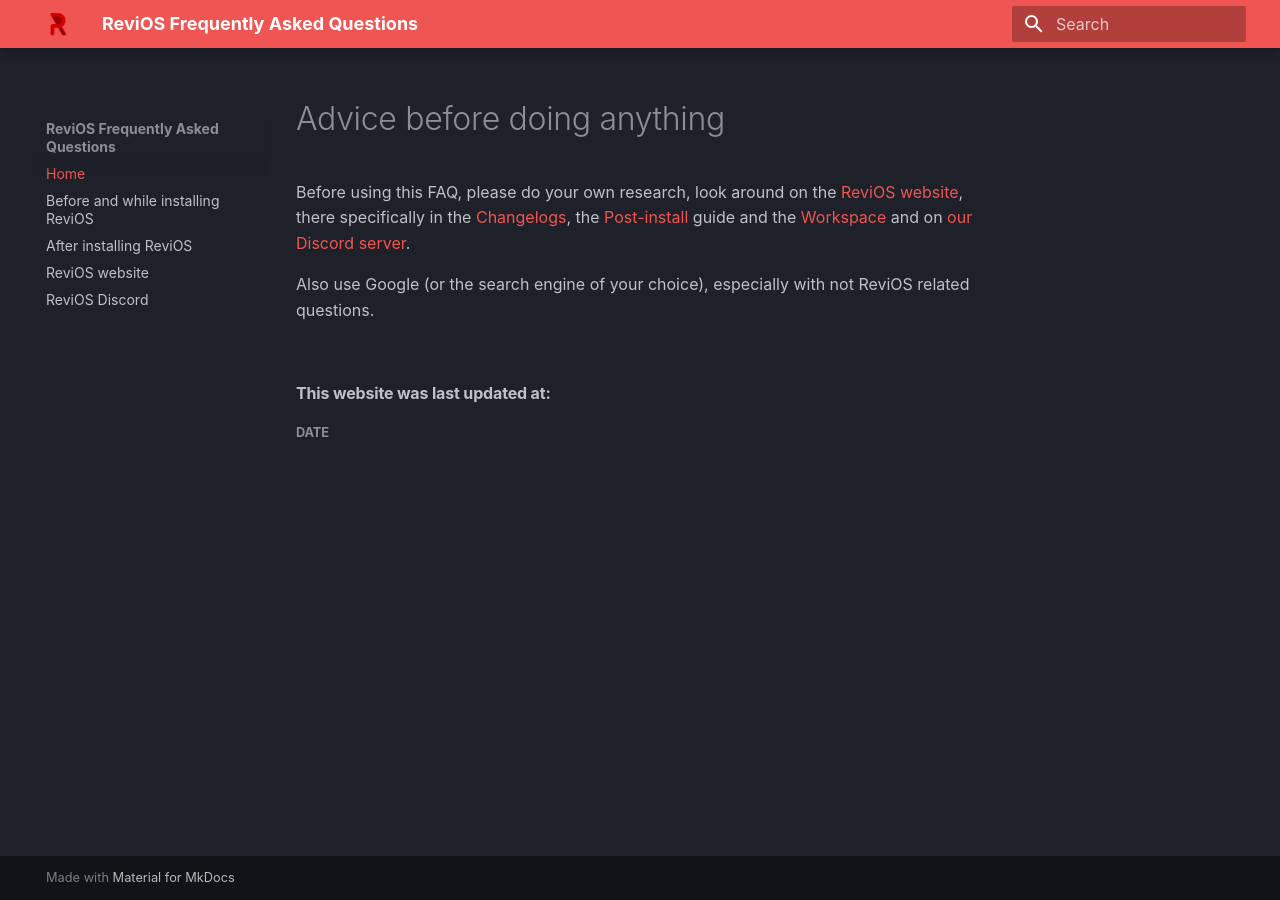
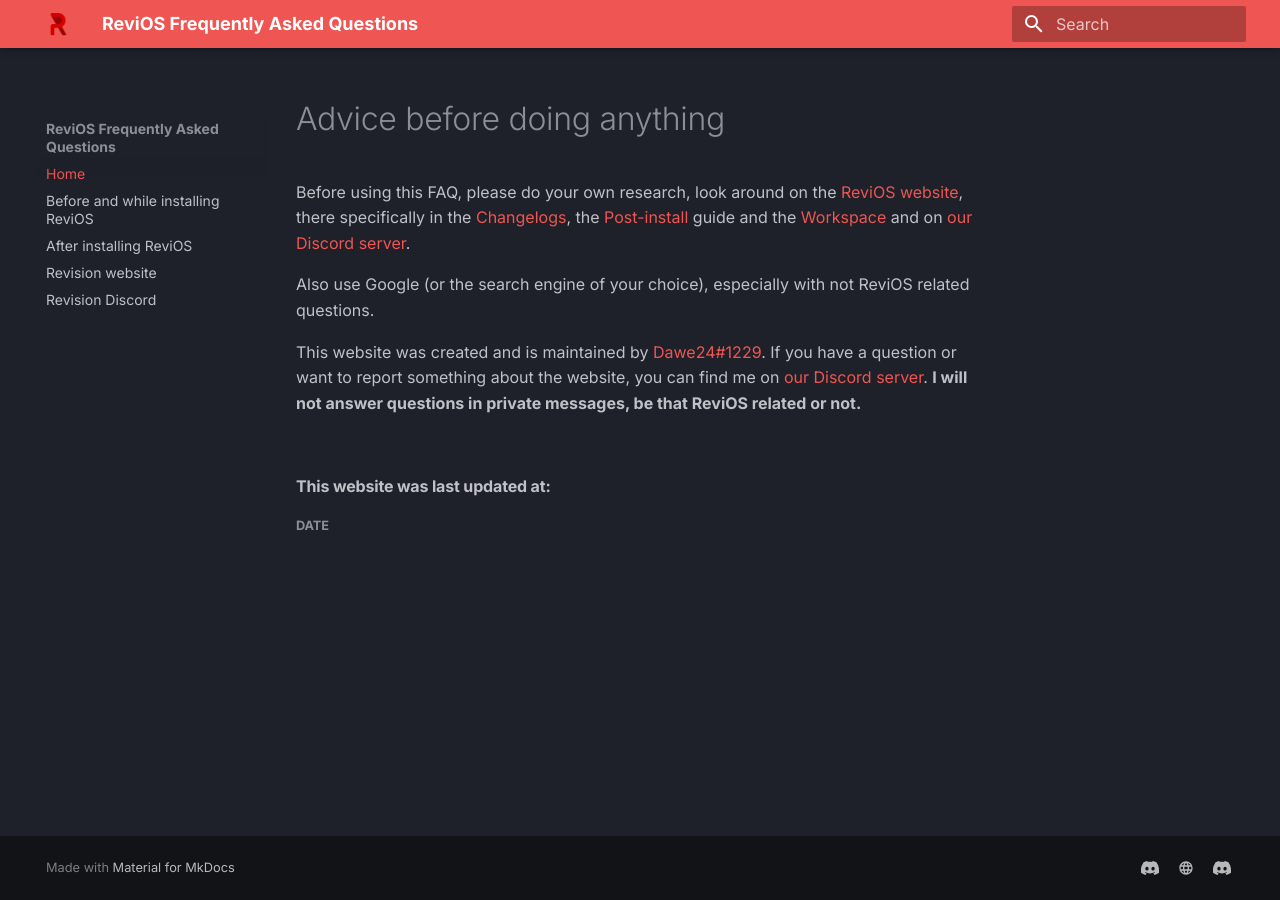
Before and after one commit to dkovacs24/ReviOS_faq, an MkDocs documentation site: the page built from docs/index.md, in a window 1280 px wide. Built offline with MkDocs 1.6.1 and Material for MkDocs 9.7.7, drawn with Linux system fonts in a browser that asks for light colours; some web fonts are replaced.

Commit message:
add ram usage, change font, update links, add footer

```diff
--- a/docs/index.md
+++ b/docs/index.md
@@ -3,6 +3,8 @@
 Before using this FAQ, please do your own research, look around on the [ReviOS website](https://www.revi.cc/), there specifically in the [Changelogs](https://www.revi.cc/revios/download/changelog), the [Post-install](https://www.revi.cc/revios/post-install) guide and the [Workspace](https://www.revi.cc/revios/workspace) and on [our Discord server](https://discord.gg/962y4pU).
 
 Also use Google (or the search engine of your choice), especially with not ReviOS related questions.
+
+This website was created and is maintained by [Dawe24#1229](https://discord.com/users/310497849274007553). If you have a question or want to report something about the website, you can find me on [our Discord server](https://discord.gg/962y4pU). **I will not answer questions in private messages, be that ReviOS related or not.**
 
 <br>
 
--- a/mkdocs.yml
+++ b/mkdocs.yml
@@ -3,8 +3,8 @@
     - Home: 'index.md'
     - Before and while installing ReviOS: 'before-install.md'
     - After installing ReviOS: 'after-install.md'
-    - ReviOS website: 'https://www.revi.cc/'
-    - ReviOS Discord: 'https://discord.gg/962y4pU'
+    - Revision website: 'https://www.revi.cc/'
+    - Revision Discord: 'https://discord.gg/962y4pU'
 theme:
   name: material
   language: en
@@ -15,8 +15,8 @@
     primary: red
     accent: red
   font:
-    text: Cantarell
-    code: Cantarell
+    text: Inter
+    code: DM Mono
   features:
     #- navigation.tabs
     - navigation.tabs.sticky
@@ -28,3 +28,14 @@
   - toc:
       permalink: true
       toc_depth: 3
+extra:
+  social:
+    - icon: fontawesome/brands/discord
+      link: https://discord.com/users/310497849274007553
+      name: Dawe24#1229
+    - icon: material/web
+      link: https://www.revi.cc/
+      name: Revision website
+    - icon: fontawesome/brands/discord
+      link: https://discord.gg/962y4pU
+      name: Revision Discord
```
Also changed, not shown: docs/after-install.md (+1 -1 lines), docs/before-install.md (+25 -5 lines).
